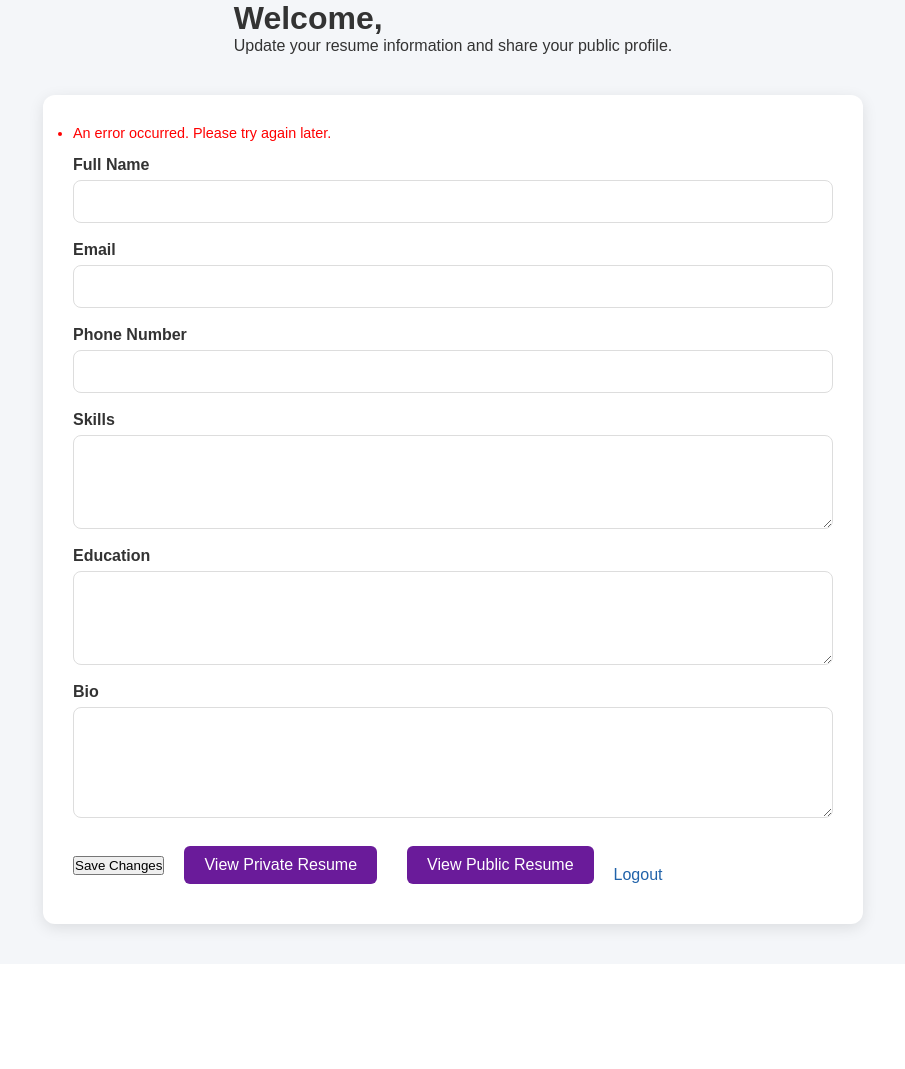
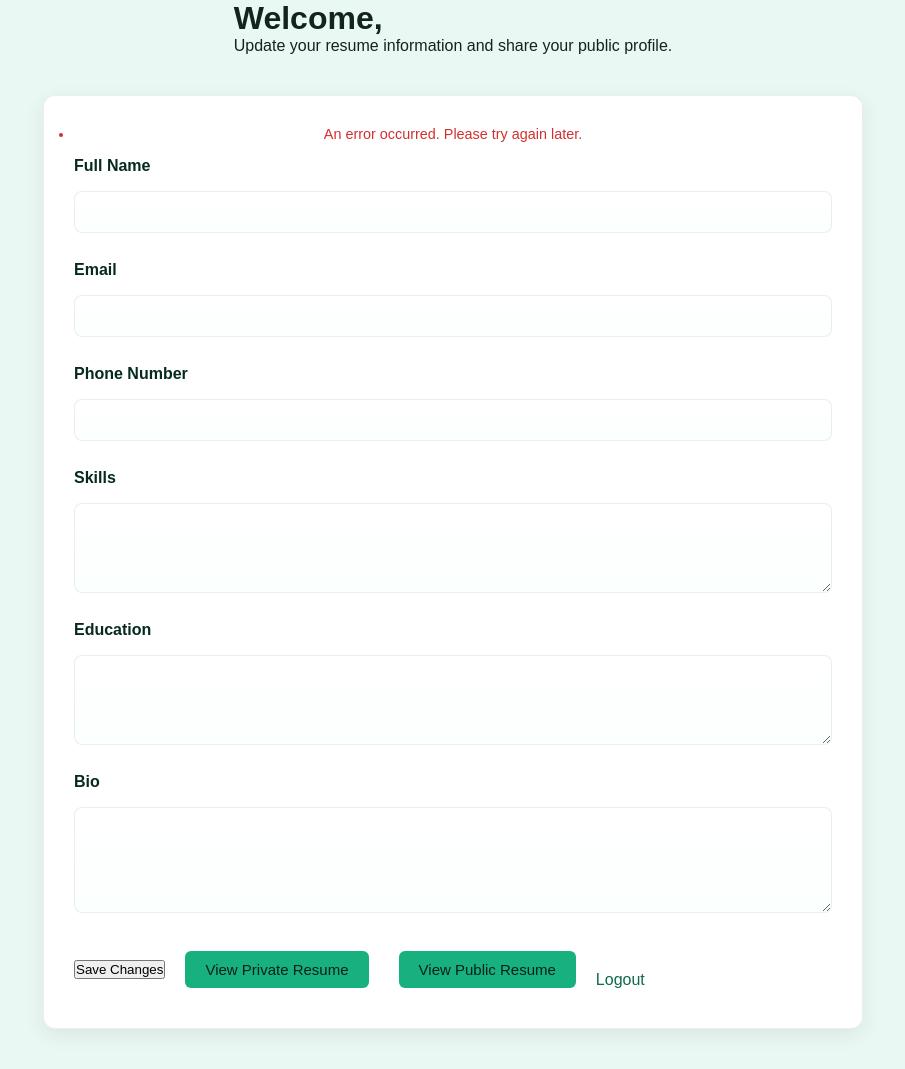
Before and after one commit to ItZotic/php_act_3, a PHP site: page /dashboard.php in a window 1280 px wide. Shown: the whole page, without its empty margins (187-1092 px from the left). Before the commit the page ends 939 px from the top, so only its background shows below. Run offline with PHP 8.4, Linux system fonts and the light colour scheme; the visitor is signed in with stand-in values (Sample User, id 1); data that the repository does not hold is empty; some libraries are stand-ins or nearby versions.

Commit message:
FINALUPDATE

```diff
--- a/style.css
+++ b/style.css
@@ -1,3 +1,23 @@
+:root{
+
+  --pg-900: #062920;
+  --pg-800: #0a3f31;
+  --pg-700: #0e6b4e;
+  --pg-600: #128a64;
+  --pg-500: #19b07f;
+  --pg-300: #8fe3bf;
+  --pg-100: #eaf8f3;
+
+  --bg: var(--pg-100);
+  --card-bg: #ffffff;
+  --text: #12241f;
+  --muted: #53615a;
+  --border: rgba(6,41,32,0.08);
+  --shadow: 0 6px 20px rgba(6,41,32,0.08);
+
+  --success: var(--pg-700);
+  --danger: #d32f2f;
+}
 
 * {
   margin: 0;
@@ -7,8 +27,8 @@
 }
 
 body {
-  background: #f4f6f9;
-  color: #333;
+  background: var(--bg);
+  color: var(--text);
   display: flex;
   flex-direction: column;
   align-items: center;
@@ -24,45 +44,62 @@ body {
   font-size: 2.5rem;
   font-weight: 600;
   margin-bottom: 10px;
-  color: #222;
+  color: var(--pg-900);
 }
 
 .site-header p {
   font-size: 1rem;
-  color: #555;
+  color: var(--muted);
 }
 
-.login-container {
-  max-width: 400px;
+
+.login-container,
+.dashboard-container,
+.public-resume,
+.resume-container,
+.home-container {
+  max-width: 820px;
   width: 100%;
   margin: 40px auto;
   padding: 30px;
-  background: #fff;
+  background: var(--card-bg);
   border-radius: 12px;
-  box-shadow: 0 4px 15px rgba(0, 0, 0, 0.1);
+  box-shadow: var(--shadow);
+  border: 1px solid var(--border);
   text-align: center;
 }
+
+
+.login-container { max-width: 400px; margin: 40px auto; }
+.home-container { max-width: 600px; margin: 60px auto; }
+
 
 .login-container .avatar {
   font-size: 40px;
   margin-bottom: 15px;
-  color: #6a1b9a;
+  color: var(--pg-700);
 }
 
 .login-container h2 {
   margin-bottom: 20px;
   font-weight: 600;
-  color: #222;
+  color: var(--pg-900);
 }
 
-.login-container input {
+
+.login-container input,
+.resume-form input,
+.resume-form textarea {
   width: 100%;
   padding: 12px;
   margin: 10px 0;
-  border: 1px solid #ddd;
+  border: 1px solid var(--border);
   border-radius: 8px;
   font-size: 14px;
+  color: var(--text);
+  background: linear-gradient(180deg, #fff, #fbfffd);
 }
+
 
 .login-container .options {
   display: flex;
@@ -71,15 +108,17 @@ body {
   gap: 8px;
   margin-bottom: 15px;
   font-size: 0.9rem;
-  color: #555;
+  color: var(--muted);
 }
 
 .login-container .options input[type="checkbox"] {
   transform: scale(1.1);
 }
 
+
 .login-container button,
-.login-container .signup-btn {
+.login-container .signup-btn,
+.btn {
   display: block;
   width: 100%;
   padding: 12px;
@@ -88,46 +127,28 @@ body {
   font-size: 15px;
   margin-top: 10px;
   cursor: pointer;
-  transition: background 0.3s;
+  transition: background 0.25s ease, transform 0.08s ease;
   text-decoration: none;
   color: #fff;
-  background: #4285f4;
+  background: var(--pg-700);
 }
 
+
 .login-container button:hover,
-.login-container .signup-btn:hover {
-  background: #3367d6;
+.login-container .signup-btn:hover,
+.btn:hover {
+  background: var(--pg-900);
+  transform: translateY(-1px);
 }
 
+
 .signup-btn {
-  background: #6a1b9a;
+  background: var(--pg-500);
+}
+.signup-btn:hover {
+  background: var(--pg-700);
 }
 
-.signup-btn:hover {
-  background: #4a148c;
-}
-
-.error {
-  color: red;
-  margin-bottom: 15px;
-  font-size: 0.9rem;
-}
-
-.success {
-  color: #2e7d32;
-  margin-bottom: 15px;
-  font-size: 0.95rem;
-}
-
-.dashboard-container {
-  max-width: 820px;
-  width: 100%;
-  margin: 40px auto;
-  padding: 30px;
-  background: #fff;
-  border-radius: 12px;
-  box-shadow: 0 4px 15px rgba(0, 0, 0, 0.1);
-}
 
 .resume-form {
   display: grid;
@@ -143,14 +164,7 @@ body {
 .resume-form label {
   font-weight: 600;
   margin-bottom: 6px;
-}
-
-.resume-form input,
-.resume-form textarea {
-  padding: 12px;
-  border: 1px solid #ddd;
-  border-radius: 8px;
-  font-size: 0.95rem;
+  color: var(--pg-900);
 }
 
 .resume-form textarea {
@@ -204,67 +191,81 @@ body {
   list-style: none;
   padding-left: 0;
 }
+.resume-container ul li { margin: 8px 0; }
 
-.resume-container ul li {
-  margin: 8px 0;
-}
-
+/* grid */
 .grid-list {
   display: grid;
   grid-template-columns: repeat(auto-fit, minmax(220px, 1fr));
   gap: 8px;
 }
 
-.center-text {
-  text-align: center;
-}
+
+.center-text { text-align: center; }
 
 hr {
   margin: 20px 0;
   border: none;
-  border-top: 1px solid #ddd;
+  border-top: 1px solid rgba(6,41,32,0.06);
 }
 
 .home-container {
-  max-width: 600px;
-  margin: 60px auto;
   padding: 30px;
-  background: #fff;
+  background: var(--card-bg);
   text-align: center;
   border-radius: 12px;
-  box-shadow: 0 4px 15px rgba(0, 0, 0, 0.1);
+  box-shadow: var(--shadow);
 }
+
 
 .btn {
   display: inline-block;
-  background: #2163aa;
+  background: var(--pg-700);
   color: white;
   padding: 10px 20px;
   margin: 10px;
   text-decoration: none;
   border-radius: 6px;
-  transition: background 0.3s ease;
+  transition: background 0.3s ease, transform 0.08s ease;
+  width: auto; /* allow inline size */
 }
 
 .btn.secondary {
-  background: #6a1b9a;
+  background: var(--pg-500);
+  color: #04211b;
 }
 
 .btn.secondary:hover {
-  background: #4a148c;
+  background: var(--pg-700);
+  color: #fff;
 }
 
 .btn:hover {
-  background: #174a7a;
+  background: var(--pg-900);
 }
 
 .logout-btn {
   display: inline-block;
   margin-top: 20px;
-  color: #2163aa;
+  color: var(--pg-700);
   text-decoration: none;
 }
+.logout-btn:hover { text-decoration: underline; color: var(--pg-900); }
 
-.logout-btn:hover {
-  text-decoration: underline;
+/* feedback messages */
+.error {
+  color: var(--danger);
+  margin-bottom: 15px;
+  font-size: 0.9rem;
 }
+
+.success {
+  color: var(--success);
+  margin-bottom: 15px;
+  font-size: 0.95rem;
+}
+
+@media (max-width: 520px) {
+  .site-header h1 { font-size: 1.8rem; }
+  .login-container, .home-container { padding: 20px; margin: 24px 12px; }
+}
```
Also changed, not shown: other parts of style.css (+3 -30 lines).
